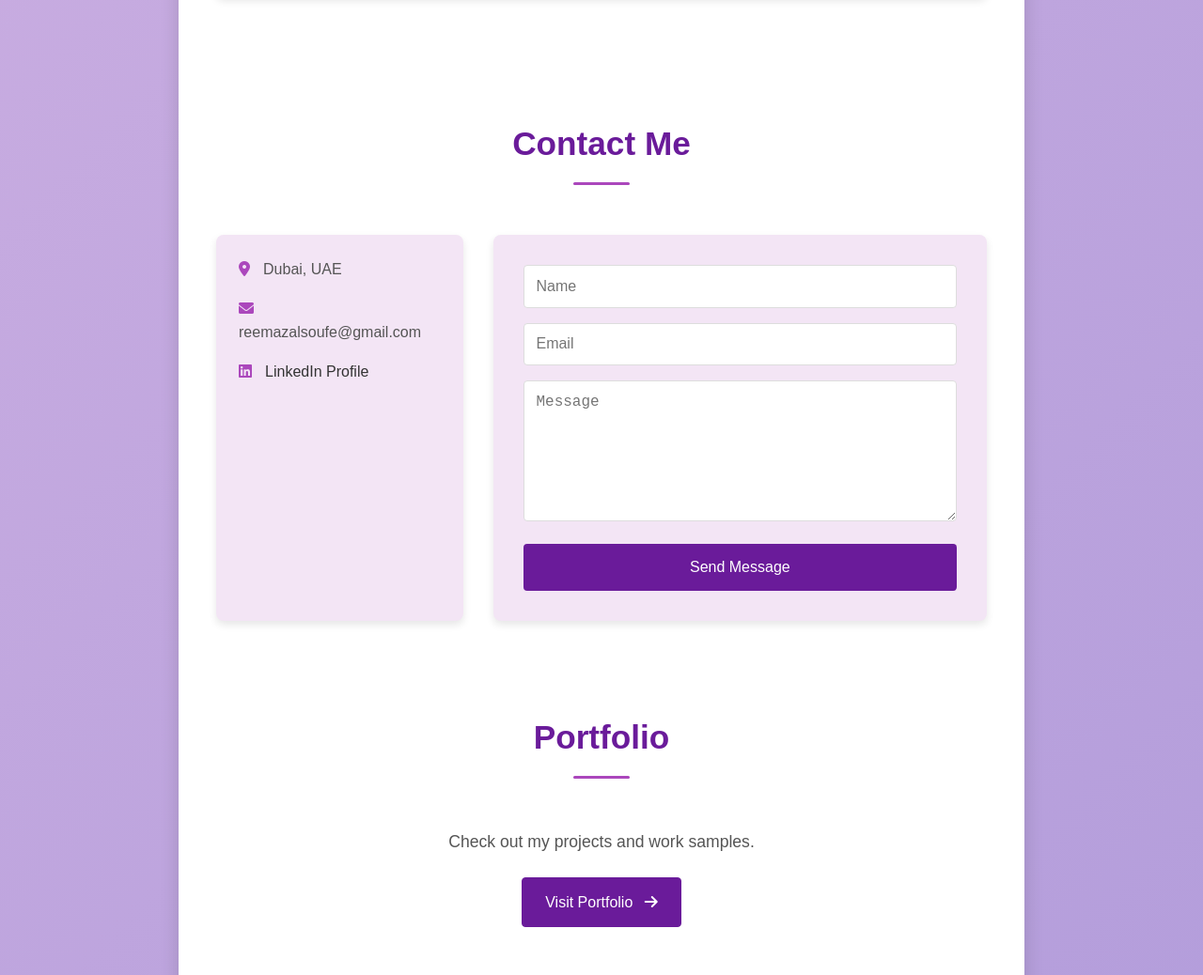
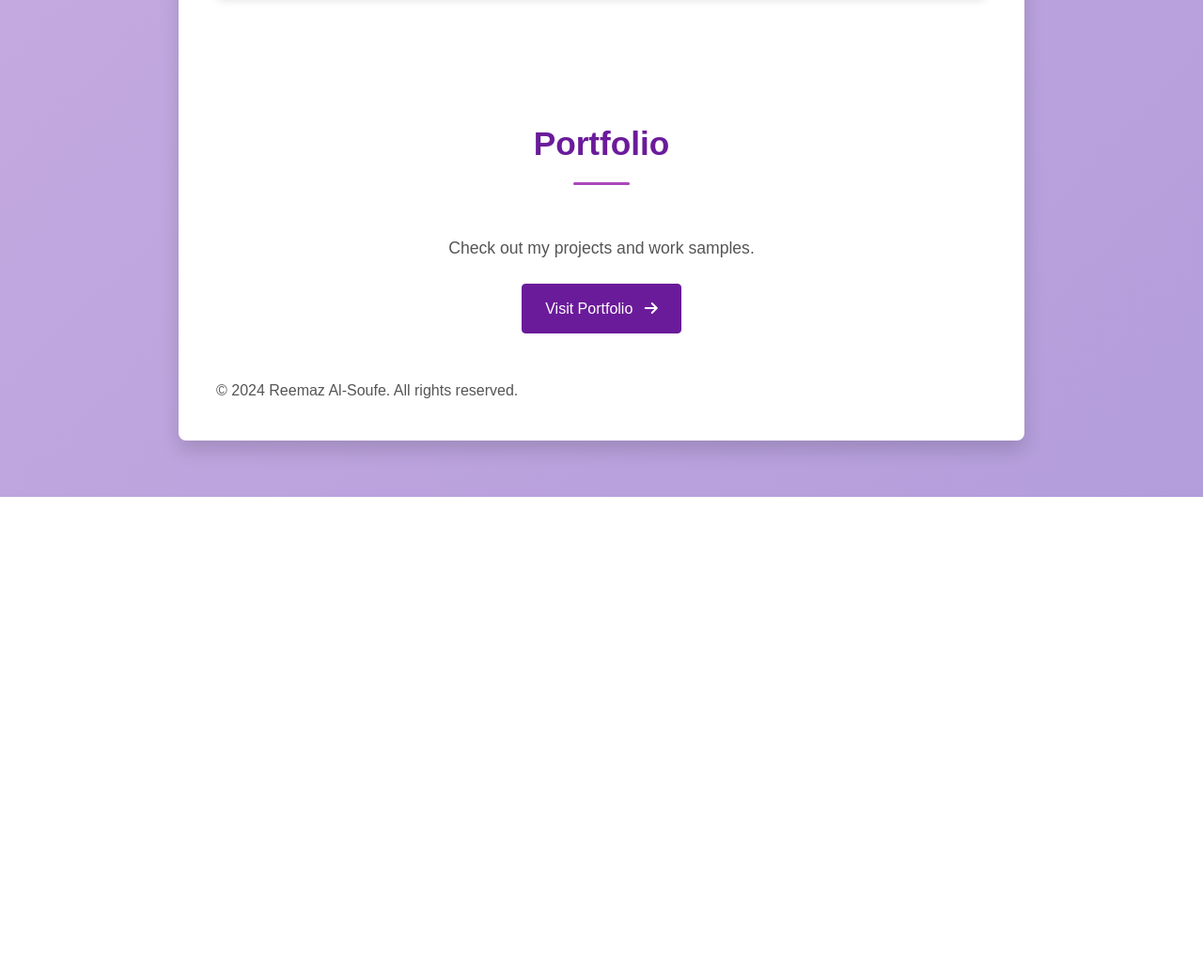
Before and after one commit to Reemaz88/reemaz-alsoufi, a plain HTML site: page index.html in a window 1280 px wide. Shown: the part 3248-4286 px from the top of the page at 94% size. After the commit the page ends 3777 px from the top, so only its background shows below. Drawn offline with Linux system fonts and the light colour scheme.

Commit message:
Remove: Contact form section

```diff
--- a/index.html
+++ b/index.html
@@ -167,31 +167,6 @@
         </div>
       </section>
 
-      <section id="contact">
-        <h2>Contact Me</h2>
-        <div class="contact-content">
-          <div class="contact-info">
-            <p><i class="fas fa-map-marker-alt"></i> Dubai, UAE</p>
-            <p><i class="fas fa-envelope"></i> reemazalsoufe@gmail.com</p>
-            <p>
-              <i class="fab fa-linkedin"></i>
-              <a
-                href="https://www.linkedin.com/in/reemaz-al-soufe"
-                target="_blank"
-                rel="noopener"
-                >LinkedIn Profile</a
-              >
-            </p>
-          </div>
-          <form id="contact-form">
-            <input type="text" placeholder="Name" required />
-            <input type="email" placeholder="Email" required />
-            <textarea placeholder="Message" required></textarea>
-            <button type="submit">Send Message</button>
-          </form>
-        </div>
-      </section>
-
       <section id="portfolio">
         <h2>Portfolio</h2>
         <div class="portfolio-content">
--- a/script.js
+++ b/script.js
@@ -7,24 +7,7 @@ document.querySelectorAll('nav a').forEach((anchor) => {
   });
 });
 
-// Form submission handling
-const contactForm = document.getElementById('contact-form');
-if (contactForm) {
-  contactForm.addEventListener('submit', function (e) {
-    e.preventDefault();
-
-    // Get form data
-    const formData = new FormData(this);
-    const data = Object.fromEntries(formData);
-
-    // Here you would typically send the data to a server
-    console.log('Form submitted:', data);
-
-    // Show success message
-    alert('Thank you for your message! I will get back to you soon.');
-    this.reset();
-  });
-}
+// Removed Form submission handling
 
 // Add active state to navigation links
 const updateActiveNavLink = () => {
--- a/styles.css
+++ b/styles.css
@@ -102,6 +102,10 @@ body {
 /* Sections */
 section {
   padding: 3rem 0; /* Adjust padding for inside paper */
+  display: block; /* Ensure sections are displayed as blocks */
+  opacity: 1; /* Explicitly set opacity to ensure visibility */
+  transform: none; /* Ensure no transform is hiding the element */
+  transition: none; /* Remove any transition that might be in progress */
 }
 
 section h2 {
@@ -131,6 +135,7 @@ section h2::after {
   background: none; /* Remove background */
   padding: 0; /* Remove padding */
   box-shadow: none; /* Remove box shadow */
+  display: block; /* Ensure content is displayed as block */
 }
 
 .about-content p {
@@ -267,105 +272,17 @@ section h2::after {
   font-size: 1rem;
 }
 
-/* Contact section */
-.contact-content {
-  display: grid;
-  grid-template-columns: 1fr 2fr;
-  gap: 2rem; /* Adjust gap */
-  max-width: 100%; /* Allow content to take full width of paper padding */
-  margin: 0 auto;
-}
-
-.contact-info {
-  background: var(--light-bg); /* Use light background for info */
-  padding: 1.5rem; /* Adjust padding */
-  border-radius: 8px;
-  box-shadow: var(--card-shadow);
-}
-
-.contact-info p {
-  margin-bottom: 1rem;
-  font-size: 1rem;
-}
-
-.contact-info i {
-  color: var(--accent-color);
-  margin-right: 0.6rem;
-}
-
-.contact-info a {
-  color: var(--primary-color);
-  text-decoration: none;
-  transition: color 0.3s ease;
-}
-
-.contact-info a:hover {
-  color: var(--accent-color);
-}
-
-#contact-form {
-  background: var(--light-bg); /* Use light background for form */
-  padding: 2rem; /* Adjust padding */
-  border-radius: 8px;
-  box-shadow: var(--card-shadow);
-}
-
-#contact-form input,
-#contact-form textarea {
-  width: 100%;
-  padding: 0.8rem;
-  margin-bottom: 1rem;
-  border: 1px solid #ddd;
-  border-radius: 4px;
-  font-size: 1rem;
-  transition: border-color 0.3s ease;
-}
-
-#contact-form input:focus,
-#contact-form textarea:focus {
-  outline: none;
-  border-color: var(--accent-color);
-}
-
-#contact-form textarea {
-  min-height: 150px; /* Adjust min-height */
-  resize: vertical;
-}
-
-#contact-form button {
-  width: 100%;
-  padding: 1rem;
-  background-color: var(--secondary-color);
-  color: white;
-  border: none;
-  border-radius: 4px;
-  cursor: pointer;
-  font-size: 1rem;
-  transition: all 0.3s ease;
-}
-
-#contact-form button:hover {
-  background-color: #4a148c; /* Darker purple */
-  transform: translateY(-2px);
-}
-
-/* Copyright text */
-.copyright {
-  text-align: center;
-  margin-top: 3rem;
-  font-size: 0.9rem;
-  color: var(--text-color);
-}
-
 /* Portfolio section */
 #portfolio {
   text-align: center;
   padding: 3rem 0; /* Adjust padding for inside paper */
+  display: block; /* Ensure section is displayed as block */
 }
 
 .portfolio-content {
   max-width: 800px;
   margin: 0 auto;
+  display: block; /* Ensure content is displayed as block */
 }
 
 .portfolio-content p {
@@ -425,20 +342,13 @@ section h2::after {
     margin-bottom: 2rem;
   }
 
-  .contact-content {
-    grid-template-columns: 1fr;
-    gap: 1.5rem; /* Adjust gap */
-  }
-
   .experience-grid,
   .skills-grid {
     grid-template-columns: 1fr;
   }
 
   .about-content,
-  .education-card,
-  .contact-info,
-  #contact-form {
+  .education-card {
     padding: 1.5rem;
   }
 
```
